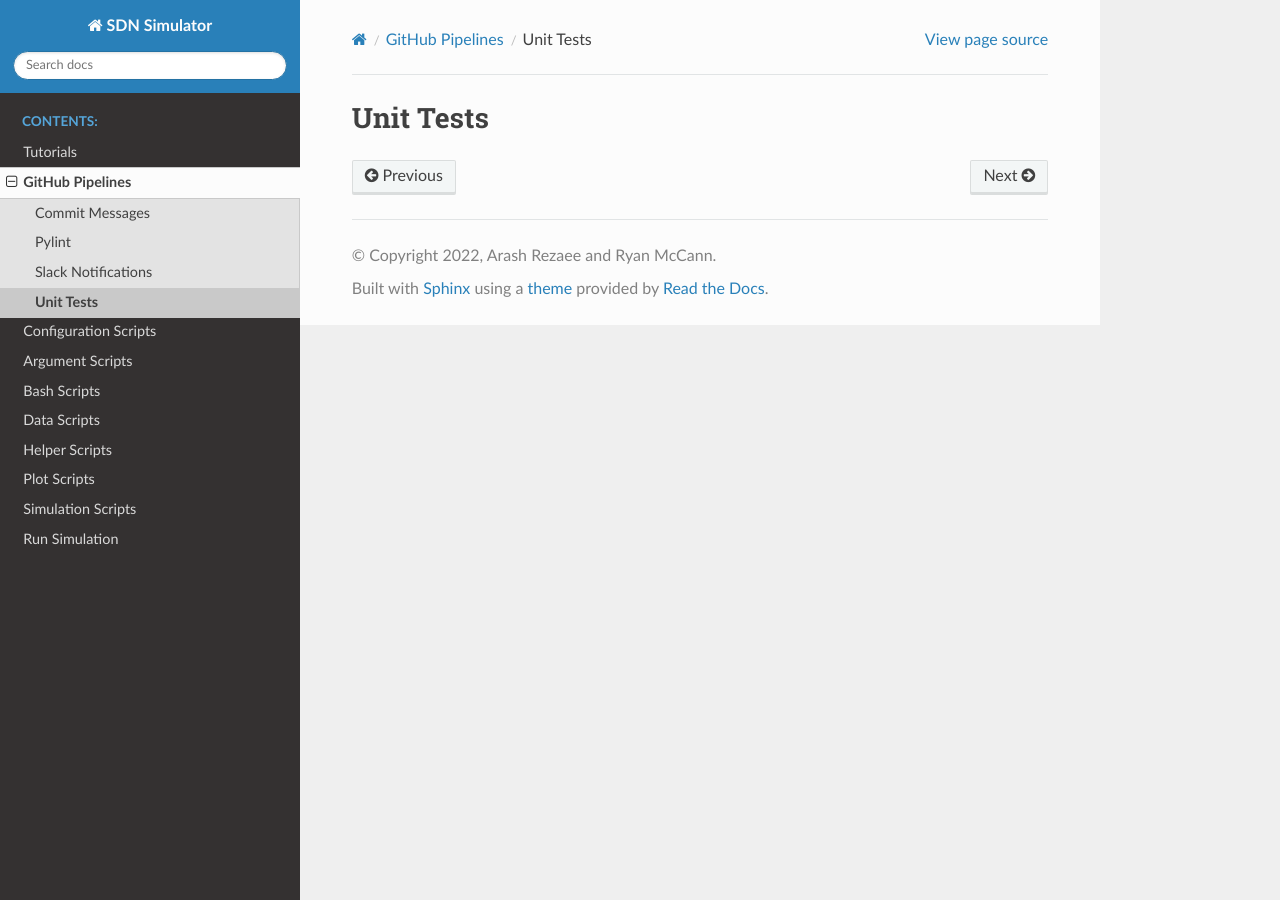
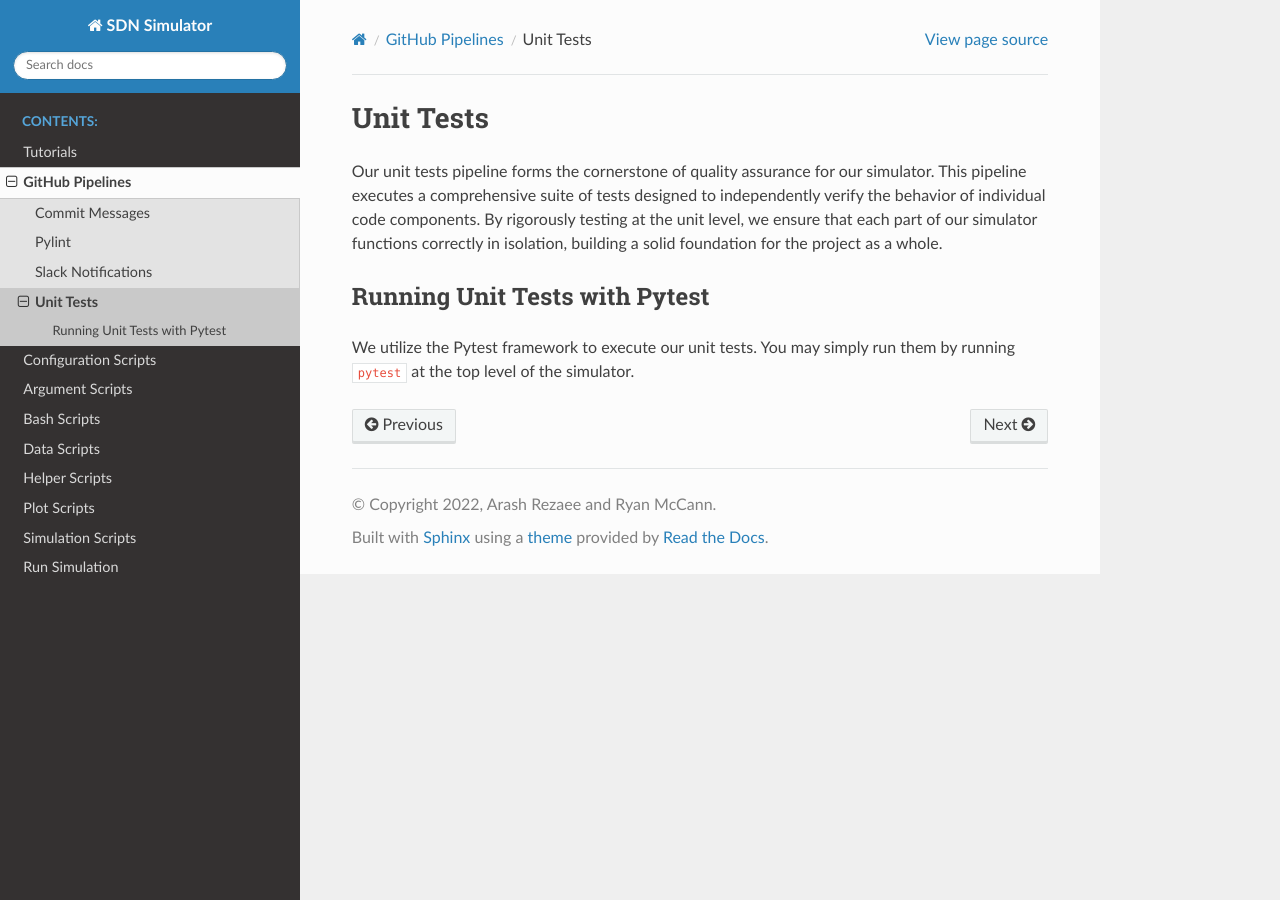
Before and after one commit to SDNNetSim/SDON_simulator, a Sphinx documentation site: the page built from docs/github/unit_tests.rst, in a window 1280 px wide. Built offline with Sphinx 7.4.7 and the Read the Docs theme 2.0.0, drawn with Linux system fonts in a browser that asks for light colours; pages that are not in the unit, such as notebooks, are missing from menus.

Commit message:
Complete unit test pipeline docs

```diff
--- a/docs/github/unit_tests.rst
+++ b/docs/github/unit_tests.rst
@@ -1,2 +1,13 @@
 Unit Tests
 ===========
+
+Our unit tests pipeline forms the cornerstone of quality assurance for our simulator.  This pipeline executes a
+comprehensive suite of tests designed to independently verify the behavior of individual code components.
+By rigorously testing at the unit level, we ensure that each part of our simulator functions correctly in isolation,
+building a solid foundation for the project as a whole.
+
+Running Unit Tests with Pytest
+------------------------------
+
+We utilize the Pytest framework to execute our unit tests. You may simply run them by running ``pytest`` at the top
+level of the simulator.
```
